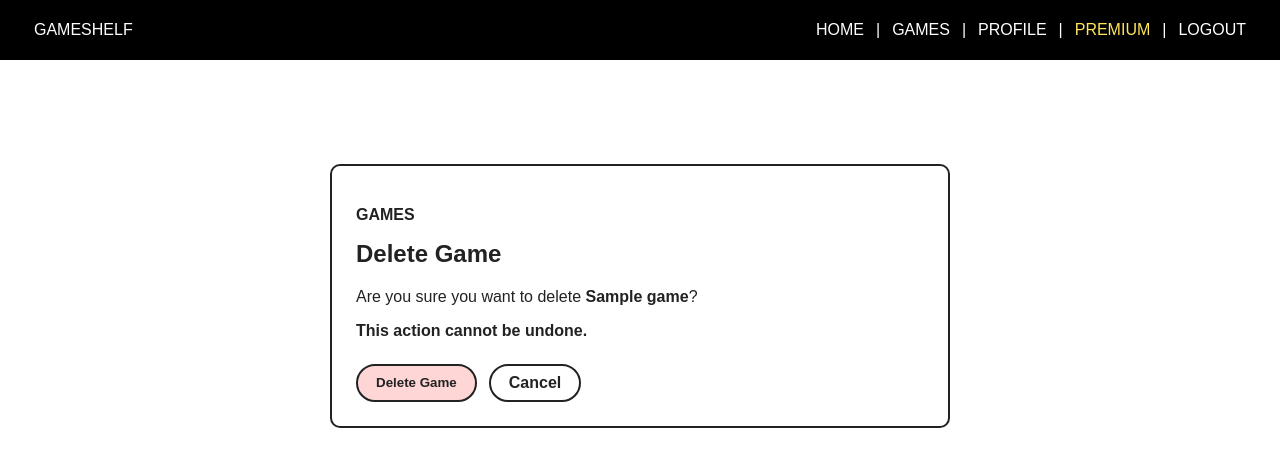
After one commit to DarthCookie45/GameShelf, a Django app: page /games/1/delete/ in a window 1280 px wide. The commit adds this page. Shown: the top 467 px of the page. Run offline with Django 5.2, Linux system fonts and the light colour scheme; a user stored in the database is signed in; tables that the repository leaves empty hold one stand-in row (values such as "Sample post").

Commit message:
Add game edit and delete

```diff
--- /dev/null
+++ b/games/templates/games/game_confirm_delete.html
@@ -0,0 +1,25 @@
+{% extends 'base.html' %}
+
+{% block title %}Delete Game | GameShelf{% endblock %}
+
+{% block content %}
+<section class="delete-panel panel">
+    <p class="eyebrow">Games</p>
+    <h1>Delete Game</h1>
+
+    <p>
+        Are you sure you want to delete
+        <strong>{{ game.title }}</strong>?
+    </p>
+
+    <p class="delete-warning">
+        This action cannot be undone.
+    </p>
+
+    <form method="post" class="delete-actions">
+        {% csrf_token %}
+        <button class="button danger-button" type="submit">Delete Game</button>
+        <a class="button button-secondary" href="{% url 'games_list' %}">Cancel</a>
+    </form>
+</section>
+{% endblock %}
--- a/games/templates/games/games_list.html
+++ b/games/templates/games/games_list.html
@@ -72,6 +72,7 @@
                             <th><a href="?sort={{ format_sort }}">Format</a></th>
                             <th><a href="?sort={{ purchase_sort }}">Purchase Date</a></th>
                             <th>Favourite</th>
+                            <th>Actions</th>
                         </tr>
                     </thead>
                     <tbody>
@@ -84,6 +85,10 @@
                                 <td>{{ game.get_format_display }}</td>
                                 <td>{{ game.purchase_date|default:'-' }}</td>
                                 <td>{% if game.favourite %}Yes{% else %}No{% endif %}</td>
+                                <td class="table-actions">
+                                    <a href="{% url 'game_update' game.pk %}">Edit</a>
+                                    <a href="{% url 'game_delete' game.pk %}">Delete</a>
+                                </td>
                             </tr>
                         {% endfor %}
                     </tbody>
--- a/games/urls.py
+++ b/games/urls.py
@@ -5,4 +5,6 @@ from . import views
 urlpatterns = [
     path('', views.games_list, name='games_list'),
     path('add/', views.game_create, name='game_create'),
+    path('<int:pk>/edit/', views.game_update, name='game_update'),
+    path('<int:pk>/delete/', views.game_delete, name='game_delete'),
 ]
--- a/games/views.py
+++ b/games/views.py
@@ -1,7 +1,7 @@
 from django.contrib import messages
 from django.contrib.auth.decorators import login_required
 from django.db.models import Q
-from django.shortcuts import redirect, render
+from django.shortcuts import get_object_or_404, redirect, render
 
 from .forms import GameForm
 from .models import Game
@@ -102,3 +102,32 @@ def game_create(request):
         form = GameForm()
 
     return render(request, 'games/game_form.html', {'form': form, 'page_title': 'Add Game'})
+
+
+@login_required
+def game_update(request, pk):
+    game = get_object_or_404(Game, pk=pk, owner=request.user)
+
+    if request.method == 'POST':
+        form = GameForm(request.POST, request.FILES, instance=game)
+
+        if form.is_valid():
+            form.save()
+            messages.success(request, 'Game updated successfully.')
+            return redirect('games_list')
+    else:
+        form = GameForm(instance=game)
+
+    return render(request, 'games/game_form.html', {'form': form, 'page_title': 'Edit Game'})
+
+
+@login_required
+def game_delete(request, pk):
+    game = get_object_or_404(Game, pk=pk, owner=request.user)
+
+    if request.method == 'POST':
+        game.delete()
+        messages.success(request, 'Game deleted successfully.')
+        return redirect('games_list')
+
+    return render(request, 'games/game_confirm_delete.html', {'game': game})
--- a/static/css/style.css
+++ b/static/css/style.css
@@ -416,6 +416,42 @@ body {
     justify-self: end;
 }
 
+/*-- Edit/Delete Game Actions --*/
+
+.table-actions {
+    display: flex;
+    gap: 12px;
+}
+
+.table-actions a {
+    color: var(--coal);
+    font-weight: bold;
+}
+
+.delete-panel {
+    margin: 80px auto 0;
+    max-width: 620px;
+}
+
+.delete-panel h1 {
+    margin-top: 0;
+}
+
+.delete-warning {
+    font-weight: bold;
+}
+
+.delete-actions {
+    display: flex;
+    flex-wrap: wrap;
+    gap: 12px;
+    margin-top: 24px;
+}
+
+.danger-button {
+    background: #ffd6d6;
+}
+
 /*-- Responsive Styles --*/
 
 @media (max-width: 900px) {
```
Also changed, not shown: TESTING.md (+6 -0 lines).
